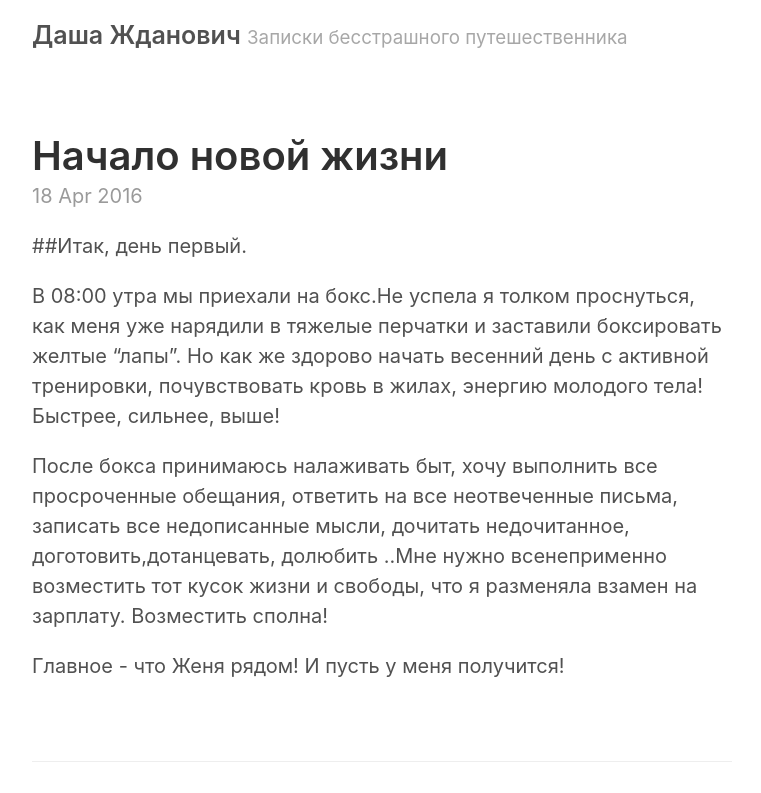
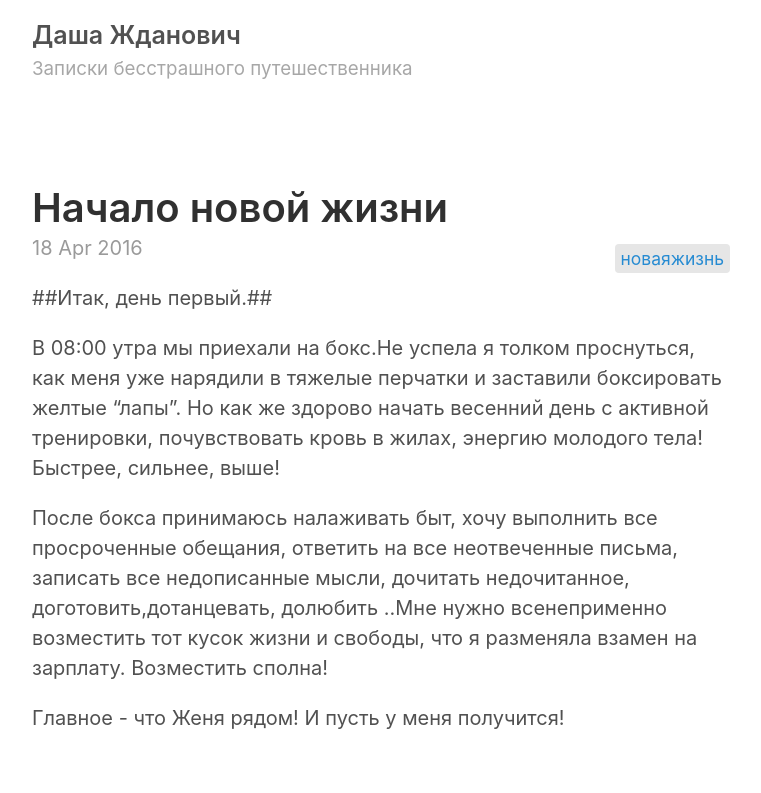
Before and after one commit to dzhdanovich/dzhdanovich, a Jekyll site: the page built from _posts/2016-04-18-first-day.md, in a window 1280 px wide. Shown: the top 793 px of the page, without its empty margins (258-1019 px from the left). Built offline with Jekyll 4.4.1, drawn with Linux system fonts in a browser that asks for light colours; some of the changed text lies outside the part shown; grey boxes are pictures that could not be loaded.

Commit message:
setup tags

```diff
--- a/_config.yml
+++ b/_config.yml
@@ -5,8 +5,9 @@ permalink:           pretty
 title:               Даша Жданович
 tagline:             Записки бесстрашного путешественника
 url:                 http://blog.zhdanovich.eu
-paginate:            1
+paginate:            10
 baseurl:             ""
+highlighter:         pygments
 
 # Assets
 #
--- a/_layouts/default.html
+++ b/_layouts/default.html
@@ -6,33 +6,30 @@
   <body>
 
     <div class="container content">
-      <header class="masthead">
+      <div class="masthead">
         <h3 class="masthead-title">
-          <a href="{{ site.baseurl }}/" title="Home">{{ site.title }}</a>
-          <small>{{ site.tagline }}</small>
+            <a href="/" title="Home">{{ site.title }}</a>
+
+            {% for page in site.pages_list %}
+              &nbsp;&nbsp;&nbsp;
+              <small><a href="{{ page[1]  }}">{{ page[0] }}</a></small>
+            {% endfor %}
+
+            <p> <small>{{ site.tagline }}</small> </p>
         </h3>
-      </header>
+      </div>
 
-      <main>
-        {{ content }}
-      </main>
+      {{ content }}
 
-      <footer class="footer">
-        <small>
-          &copy; <time datetime="{{ site.time | date_to_xmlschema }}">{{ site.time | date: '%Y' }}</time>. All rights reserved.
-        </small>
-      </footer>
+      <div class="footer">
+        <div id="scrollup">
+            <img src="/public/up.png" class="up" alt="Scroll up" />
+        </div>
+        <p>
+          &copy; {{ site.time | date: '%Y' }}. All rights reserved.
+        </p>
+      </div>
     </div>
 
-    {% if site.analytics_id %}
-     <script>
-       (function(i,s,o,g,r,a,m){i['GoogleAnalyticsObject']=r;i[r]=i[r]||function(){
-       (i[r].q=i[r].q||[]).push(arguments)},i[r].l=1*new Date();a=s.createElement(o),
-       m=s.getElementsByTagName(o)[0];a.async=1;a.src=g;m.parentNode.insertBefore(a,m)
-       })(window,document,'script','//www.google-analytics.com/analytics.js','ga');
-       ga('create', '{{ site.analytics_id }}', 'auto');
-       ga('send', 'pageview');
-     </script>
-    {% endif %}
   </body>
 </html>
--- a/_layouts/post.html
+++ b/_layouts/post.html
@@ -2,24 +2,21 @@
 layout: default
 ---
 
-<article class="post">
+<div class="post">
   <h1 class="post-title">{{ page.title }}</h1>
-  <time datetime="{{ page.date | date_to_xmlschema }}" class="post-date">{{ page.date | date_to_string }}</time>
+  <span class="post-date">{{ page.date | date_to_string }}
+    <ul class="tag-box inline" style="float:right;font-size:0.875em">
+    {% capture tags %}
+      {% for tag in page.tags %}
+        {{ tag }}
+      {% endfor %}
+    {% endcapture %}
+    {% assign sortedtags = tags | split:' ' | sort %}
+
+    {% for tag in sortedtags %}
+      <li><a href="/tags#{{ tag | cgi_escape }}">{{ tag }}</a></li>
+    {% endfor %}
+    </ul>
+  </span>
   {{ content }}
-</article>
-
-{% if site.related_posts != empty %}
-<aside class="related">
-  <h3>Related posts</h3>
-  <ul class="related-posts">
-    {% for post in site.related_posts limit:3 %}
-      <li>
-        <a href="{{ site.baseurl }}{{ post.url }}">
-          {{ post.title }}
-          <small><time datetime="{{ post.date | date_to_xmlschema }}">{{ post.date | date_to_string }}</time></small>
-        </a>
-      </li>
-    {% endfor %}
-  </ul>
-</aside>
-{% endif %}
+</div>
--- a/_posts/2016-04-18-first-day.md
+++ b/_posts/2016-04-18-first-day.md
@@ -4,7 +4,7 @@ title: Начало новой жизни
 tags: новаяжизнь
 ---
 
-##Итак, день первый.
+##Итак, день первый.##
 
 В 08:00 утра мы приехали на бокс.Не успела я толком проснуться, как меня уже нарядили в тяжелые перчатки и заставили боксировать желтые "лапы". Но как же здорово начать весенний день с активной тренировки, почувствовать кровь в жилах, энергию молодого тела! Быстрее, сильнее, выше!
 
--- /dev/null
+++ b/_sass/_tags.scss
@@ -0,0 +1,40 @@
+.tag-box {
+  list-style: none;
+  margin: 0;
+  padding: 4px 0;
+  overflow: hidden;
+  *zoom: 1;
+}
+
+.tag-box:before, .tag-box:after {
+  display: table;
+  content: "";
+  line-height: 0;
+}
+
+.tag-box:after {
+  clear: both;
+}
+
+.tag-box.inline li {
+  float: left;
+  font-size: 14px;
+  font-size: 0.875rem;
+  line-height: 2.5;
+}
+
+.tag-box a {
+  padding: 4px 6px;
+  margin: 2px;
+  background-color: #e6e6e6;
+  -webkit-border-radius: 4px;
+  -moz-border-radius: 4px;
+  border-radius: 4px;
+  text-decoration: none;
+}
+
+.tag-box a span {
+  vertical-align: super;
+  font-size: 10px;
+  font-size: 0.625rem;
+}
--- a/styles.scss
+++ b/styles.scss
@@ -27,3 +27,4 @@
 @import "posts";
 @import "pagination";
 @import "message";
+@import "tags";
```
Also changed, not shown: index.html (+24 -7 lines), tags.html (added, +29 -0 lines).
